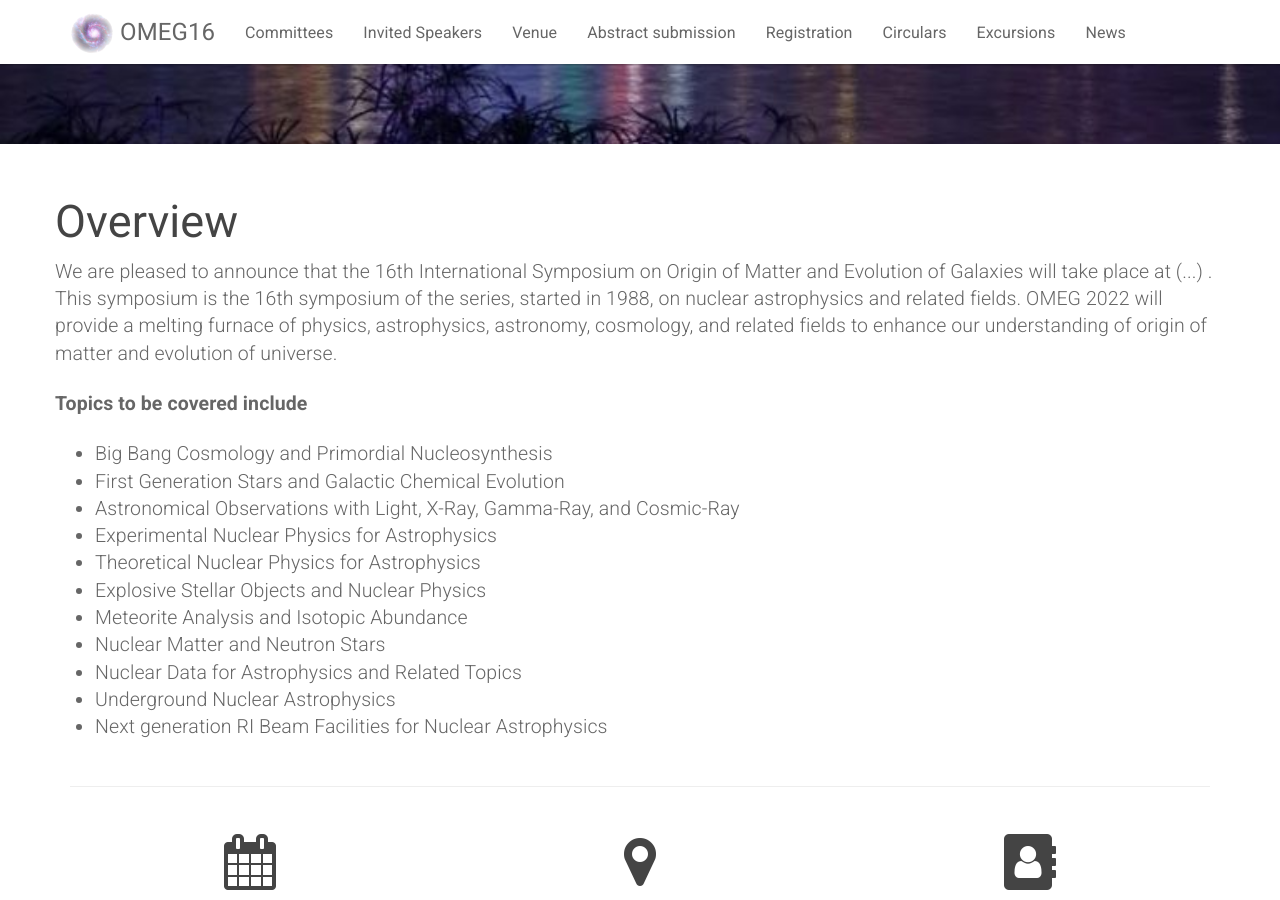
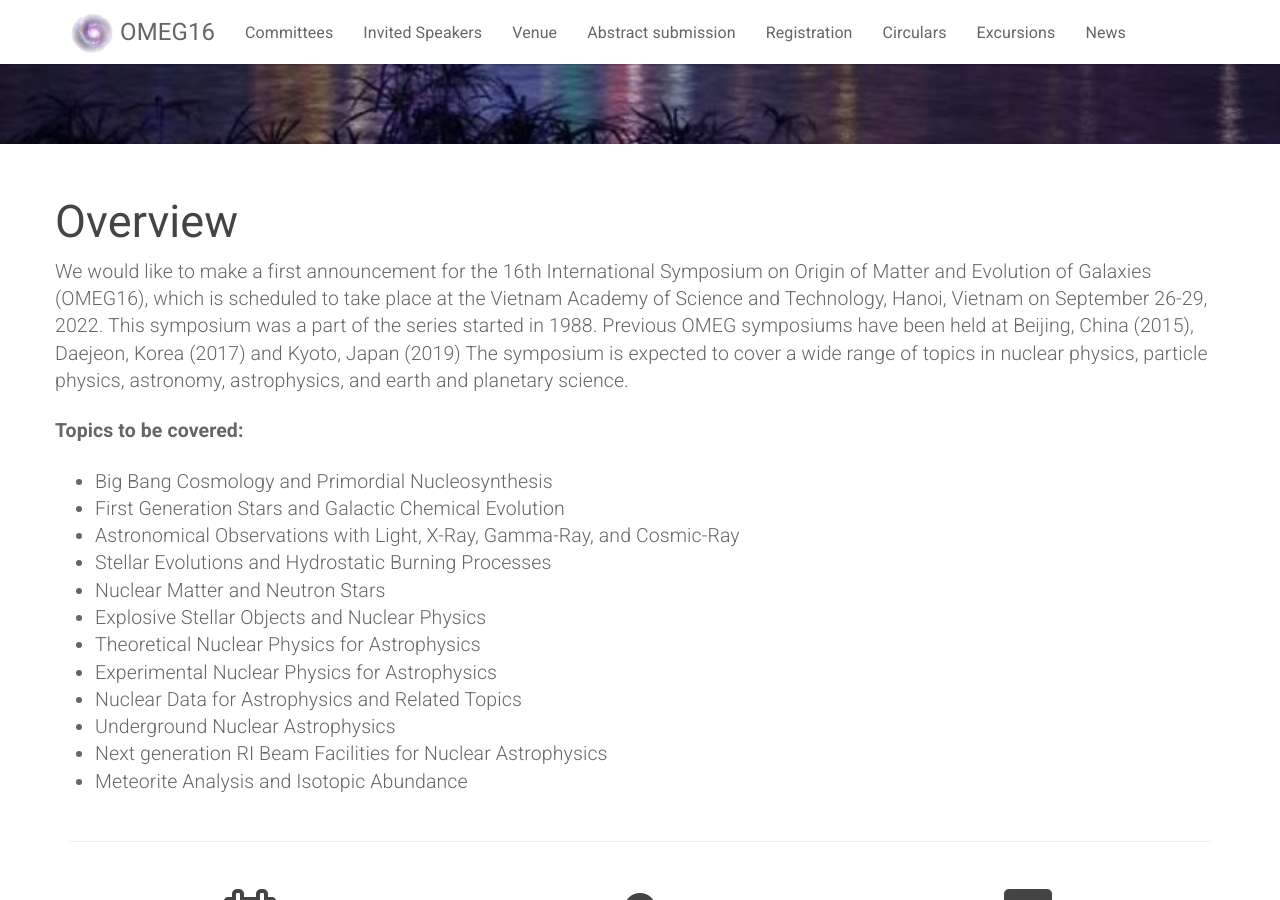
Before and after one commit to huspelletron/omeg16, a Jekyll site: the page built from index.html, in a window 1280 px wide and 900 px high, scrolled down 478 px. Built offline with Jekyll 4.4.1, drawn with Linux system fonts in a browser that asks for light colours.

Commit message:
Update index.html

```diff
--- a/index.html
+++ b/index.html
@@ -15,22 +15,27 @@ layout: default
         <div class="text-left"">
             <h2 class="header-light regular-pad">Overview</h2>
               <p class="lead">
-We are pleased to announce that the 16th International Symposium on Origin of Matter and Evolution of Galaxies will take place at (...) . This symposium is the 16th symposium of the series, started in 1988, on nuclear astrophysics and related fields. OMEG 2022 will provide a melting furnace of physics, astrophysics, astronomy, cosmology, and related fields to enhance our understanding of origin of matter and evolution of universe.
+                             We would like to make a first announcement for the 16th International Symposium on Origin of Matter and Evolution of Galaxies (OMEG16), which is scheduled to take place at the Vietnam Academy of Science and Technology, Hanoi, Vietnam on September 26-29, 2022.
+
+This symposium was a part of the series started in 1988. Previous OMEG symposiums have been held at Beijing, China (2015), Daejeon, Korea (2017) and Kyoto, Japan (2019)
+
+The symposium is expected to cover a wide range of topics in nuclear physics, particle physics, astronomy, astrophysics, and earth and planetary science.
 </p>
 <p class="lead">
-<b>Topics to be covered include</b>
+<b>Topics to be covered:</b>
  <ul class="lead">
   <li>Big Bang Cosmology and Primordial Nucleosynthesis</li>
   <li>First Generation Stars and Galactic Chemical Evolution</li>
   <li>Astronomical Observations with Light, X-Ray, Gamma-Ray, and Cosmic-Ray</li>
+  <li>Stellar Evolutions and Hydrostatic Burning Processes</li>
+  <li>Nuclear Matter and Neutron Stars</li>
+  <li>Explosive Stellar Objects and Nuclear Physics</li>
+  <li>Theoretical Nuclear Physics for Astrophysics</li>
   <li>Experimental Nuclear Physics for Astrophysics</li>
-  <li>Theoretical Nuclear Physics for Astrophysics</li>
-  <li>Explosive Stellar Objects and Nuclear Physics</li>
-  <li>Meteorite Analysis and Isotopic Abundance</li>
-  <li>Nuclear Matter and Neutron Stars</li>
   <li>Nuclear Data for Astrophysics and Related Topics</li>
   <li>Underground Nuclear Astrophysics</li>
   <li>Next generation RI Beam Facilities for Nuclear Astrophysics</li>
+  <li>Meteorite Analysis and Isotopic Abundance</li>
 </ul>
 </p>
         </div>
```
